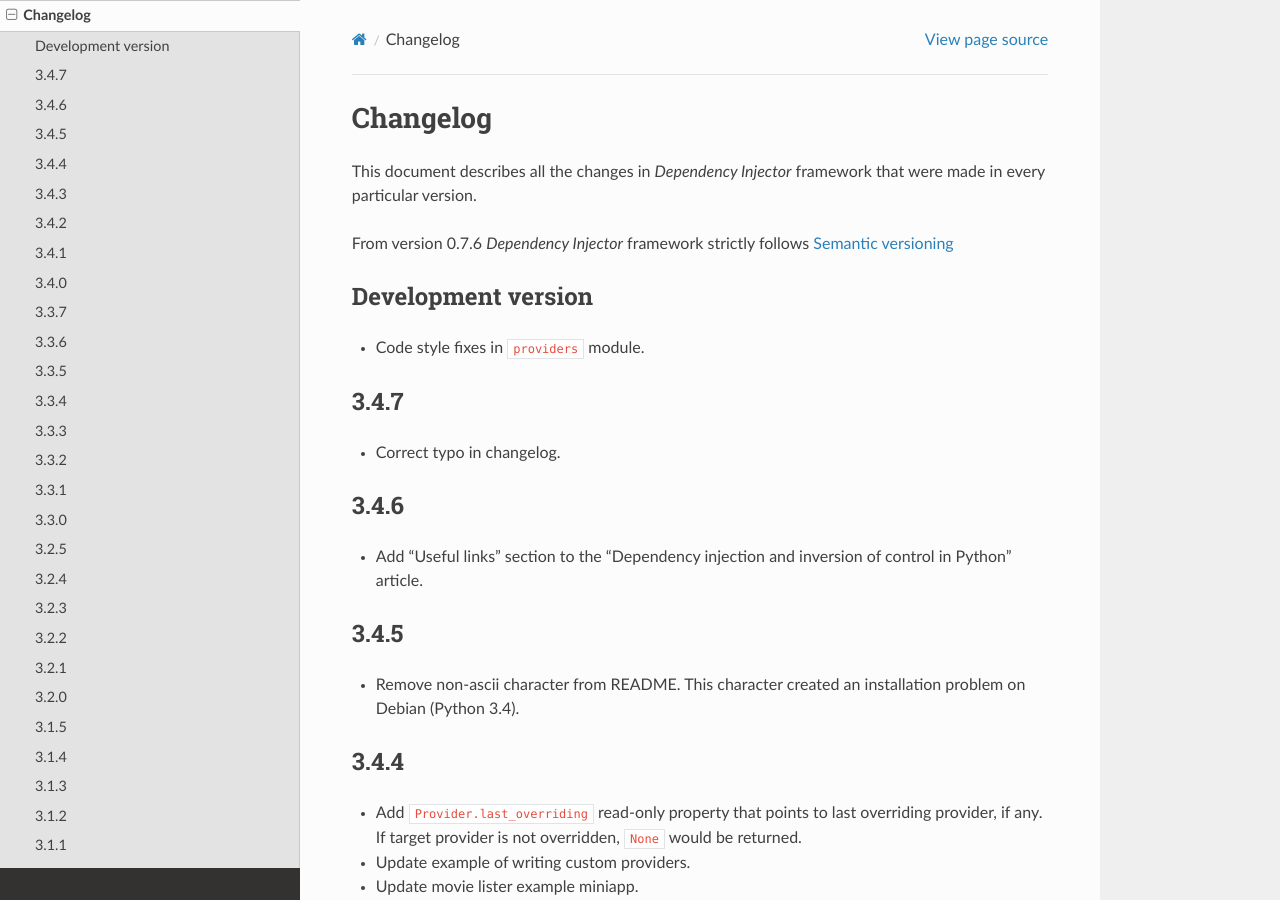
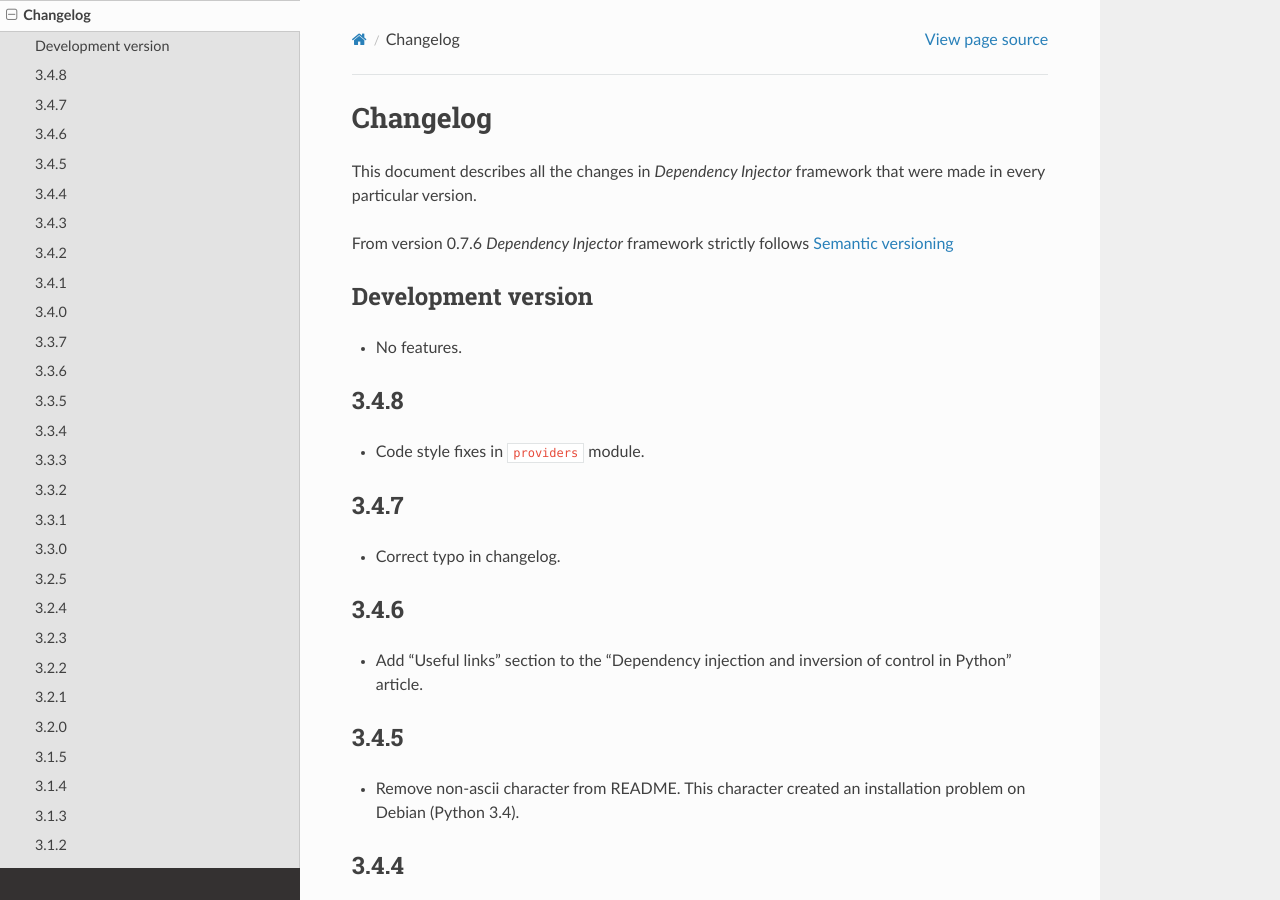
Before and after one commit to ets-labs/python-dependency-injector, a Sphinx documentation site: the page built from docs/main/changelog.rst, in a window 1280 px wide and 900 px high. Built offline with Sphinx 7.4.7 and the Read the Docs theme 2.0.0, drawn with Linux system fonts in a browser that asks for light colours.

Commit message:
Add changelog for 3.4.8

```diff
--- a/docs/main/changelog.rst
+++ b/docs/main/changelog.rst
@@ -9,6 +9,10 @@
 
 Development version
 -------------------
+- No features.
+
+3.4.8
+-----
 - Code style fixes in ``providers`` module.
 
 3.4.7
```
